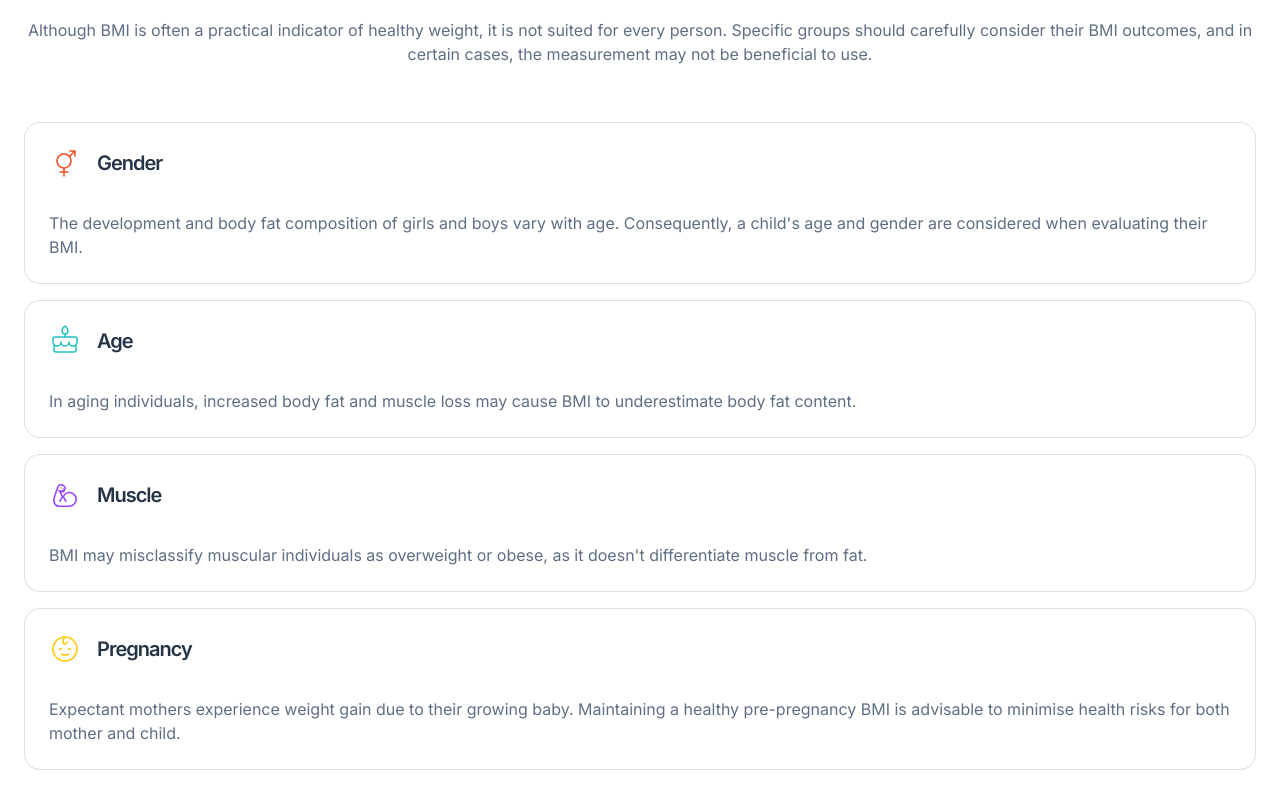
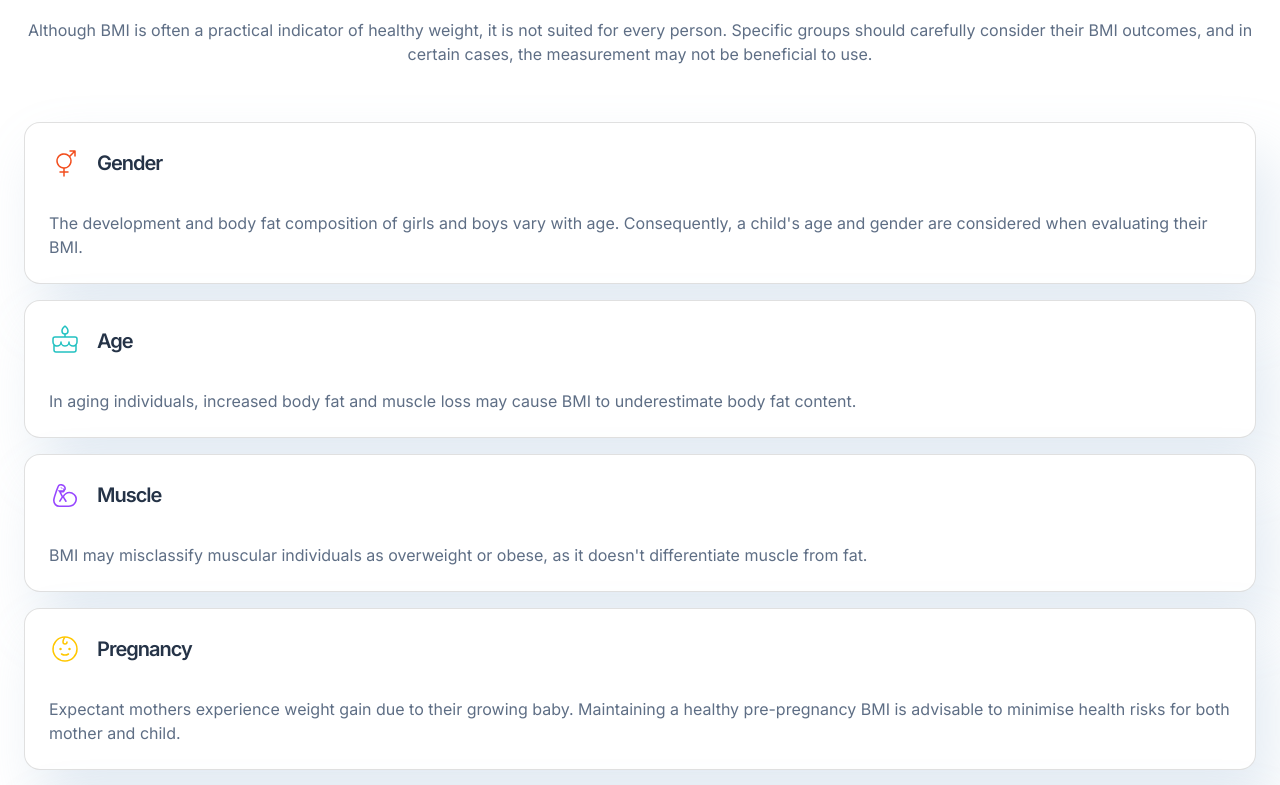
Before and after one commit to haipinggong/bmi-calculator, a React (Vite) app: page / in a window 1280 px wide. Shown: the part 3080-3865 px from the top of the page. Built offline with nearby package versions, Linux system fonts and the light colour scheme.

Commit message:
Add a drop shadow for the limit card

```diff
--- a/src/components/Limits/LimitCard/LimitCard.styles.ts
+++ b/src/components/Limits/LimitCard/LimitCard.styles.ts
@@ -8,6 +8,7 @@ export const styles: Record<string, SxProps<Theme>> = {
     padding: 3,
     backgroundColor: (theme) => theme.palette.background.paper,
     borderRadius: 4,
+    boxShadow: "16px 32px 56px rgba(143, 174, 207, 0.25)",
   },
   iconContainer: {
     display: "flex",
```
